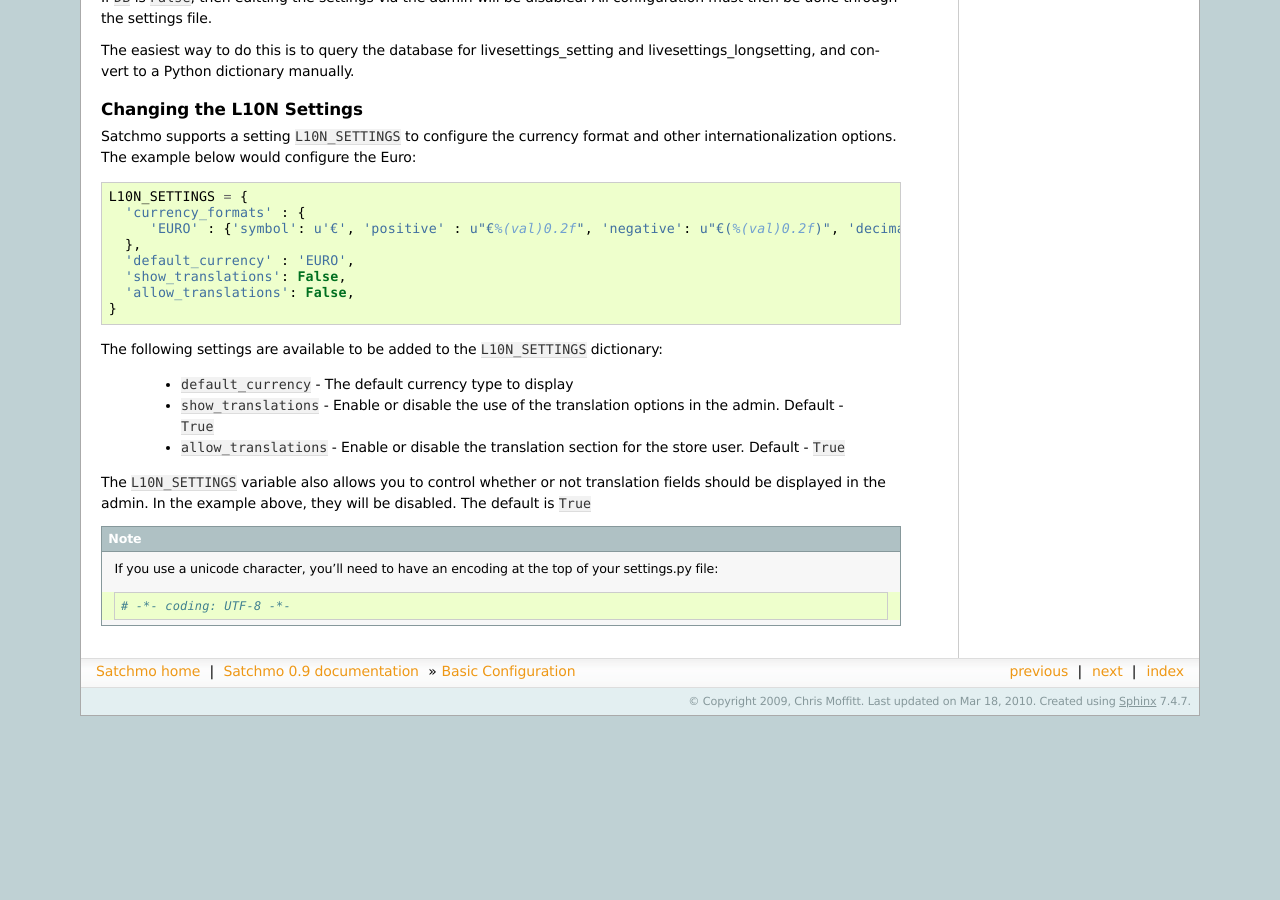
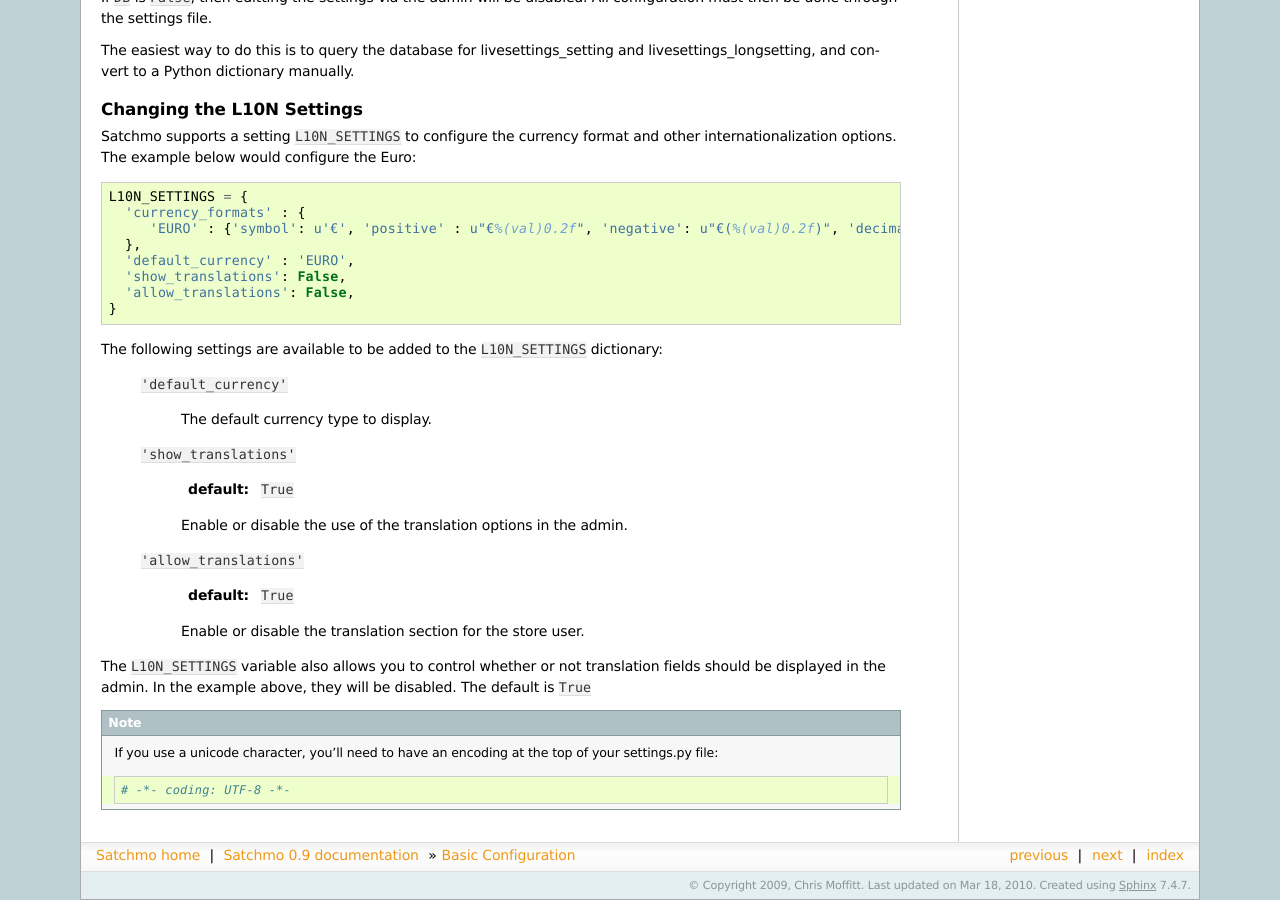
Before and after one commit to opencoca/WEB-Satchmo, a Sphinx documentation site: the page built from docs/configuration.txt, in a window 1280 px wide and 900 px high, scrolled down 4473 px. Built offline with Sphinx 7.4.7, drawn with Linux system fonts in a browser that asks for light colours; before the commit the page ends 5189 px from its top, so only the background shows below that; part of the change alters nothing that is shown.

```diff
--- a/docs/configuration.txt
+++ b/docs/configuration.txt
@@ -306,11 +306,29 @@ below would configure the Euro::
 
 The following settings are available to be added to the ``L10N_SETTINGS`` dictionary:
 
-    - ``default_currency`` - The default currency type to display
-    - ``show_translations`` - Enable or disable the use of the translation options in the admin. Default - ``True``
-    - ``allow_translations`` - Enable or disable the translation section for the store user. Default - ``True``
+  .. _l10n_settings_default_currency:
 
+  ``'default_currency'``
 
+    The default currency type to display.
+
+  .. _l10n_settings_show_translations:
+
+  ``'show_translations'``
+
+    :default: ``True``
+
+    Enable or disable the use of the translation options in the admin.
+
+  .. _l10n_settings_allow_translations:
+
+  ``'allow_translations'``
+
+    :default: ``True``
+
+    Enable or disable the translation section for the store user.
+
+  .. TODO this seems to repeat one of the above options, but I'm not sure which.
 
 The ``L10N_SETTINGS`` variable also allows you to control whether or not translation fields
 should be displayed in the admin. In the example above, they will be disabled. The default is ``True``
```
